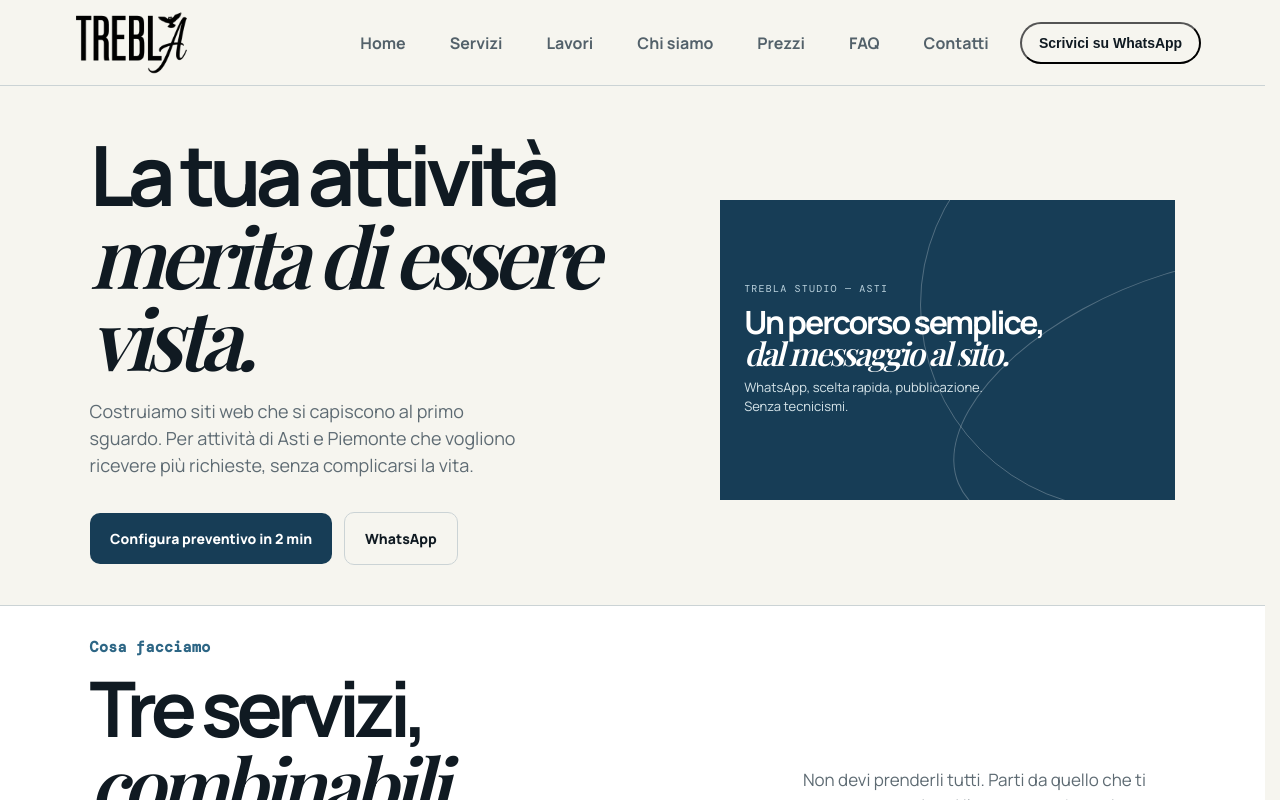
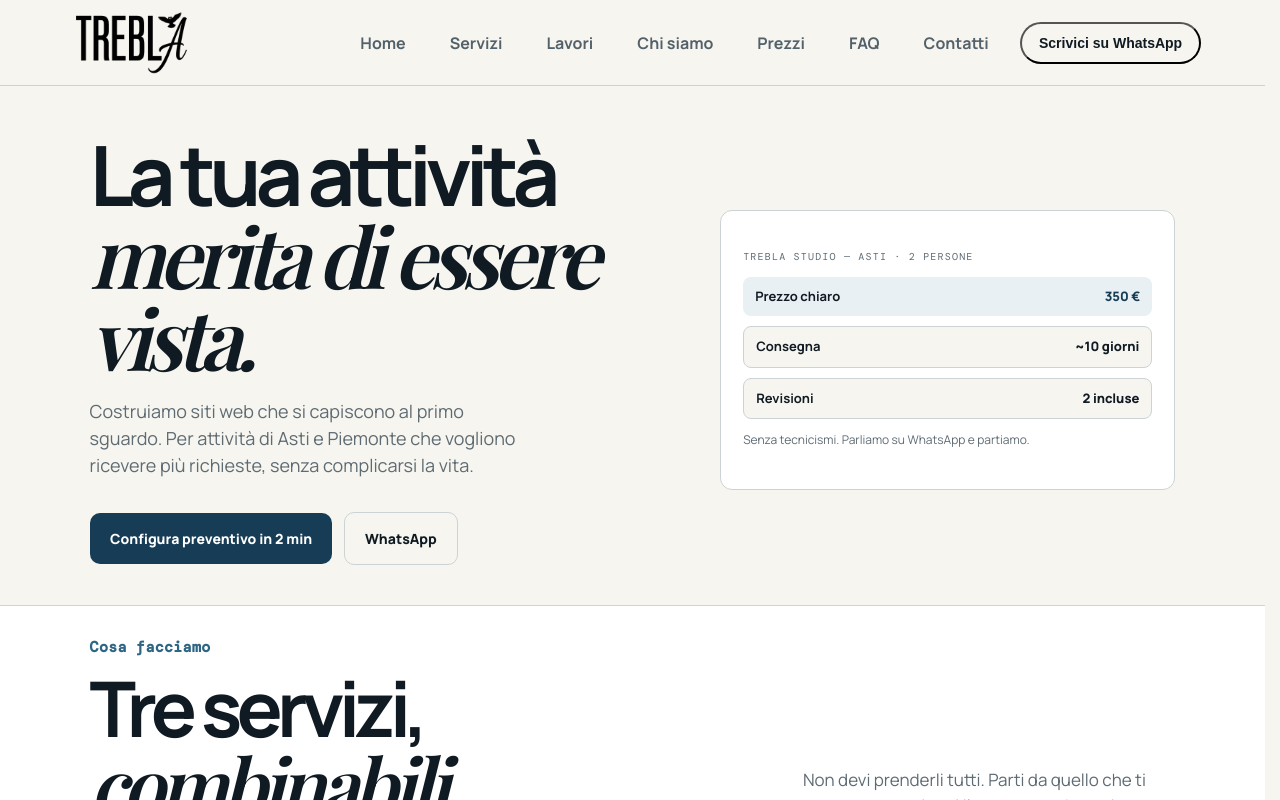
Before and after one commit to TREBLADEV72800/TreblaStudio, a Next.js app: page / in a window 1280 px wide. Shown: the top 800 px of the page. Built offline with nearby package versions, Linux system fonts and the light colour scheme; no server answers.

Commit message:
fix(home): hero card non piu quadrato blu — card chiara con 3 voci (prezzo/consegna/revisioni)

```diff
--- a/app/page.jsx
+++ b/app/page.jsx
@@ -20,10 +20,14 @@ export default function HomePage() {
             <a className="button button-quiet" href={`https://wa.me/${whatsapp}?text=${encodeURIComponent('Ciao Trebla! Vorrei un sito, parliamone')}`} target="_blank" rel="noopener noreferrer">WhatsApp</a>
           </div>
         </div>
-        <div className="hero-card" style={{ height: '300px', padding: '24px', justifyContent: 'center' }}>
-          <span className="card-kicker">Trebla Studio — Asti</span>
-          <strong style={{ fontSize: 'clamp(22px, 2.6vw, 32px)', margin: '12px 0 8px' }}>Un percorso semplice,<br /><em>dal messaggio al sito.</em></strong>
-          <p style={{ fontSize: '13px', maxWidth: '260px' }}>WhatsApp, scelta rapida, pubblicazione. Senza tecnicismi.</p>
+        <div style={{ height: 'auto', minHeight: '280px', padding: '22px', display: 'flex', flexDirection: 'column', justifyContent: 'center', background: '#fff', color: 'var(--ink)', border: '1px solid var(--line)', borderRadius: '12px' }}>
+          <span className="card-kicker" style={{ color: 'var(--muted)' }}>Trebla Studio — Asti · 2 persone</span>
+          <div style={{ marginTop: '14px', display: 'grid', gap: '10px' }}>
+            <div style={{ display: 'flex', justifyContent: 'space-between', alignItems: 'center', padding: '10px 12px', background: 'var(--blue-soft)', borderRadius: '8px', fontSize: '13px' }}><span style={{ fontWeight: 700 }}>Prezzo chiaro</span><span style={{ fontWeight: 800, color: 'var(--blue)' }}>350 €</span></div>
+            <div style={{ display: 'flex', justifyContent: 'space-between', alignItems: 'center', padding: '10px 12px', background: 'var(--paper)', border: '1px solid var(--line)', borderRadius: '8px', fontSize: '13px' }}><span style={{ fontWeight: 700 }}>Consegna</span><span style={{ fontWeight: 800 }}>~10 giorni</span></div>
+            <div style={{ display: 'flex', justifyContent: 'space-between', alignItems: 'center', padding: '10px 12px', background: 'var(--paper)', border: '1px solid var(--line)', borderRadius: '8px', fontSize: '13px' }}><span style={{ fontWeight: 700 }}>Revisioni</span><span style={{ fontWeight: 800 }}>2 incluse</span></div>
+          </div>
+          <p style={{ fontSize: '12px', color: 'var(--muted)', marginTop: '12px', marginBottom: 0 }}>Senza tecnicismi. Parliamo su WhatsApp e partiamo.</p>
         </div>
       </section>
 
```
